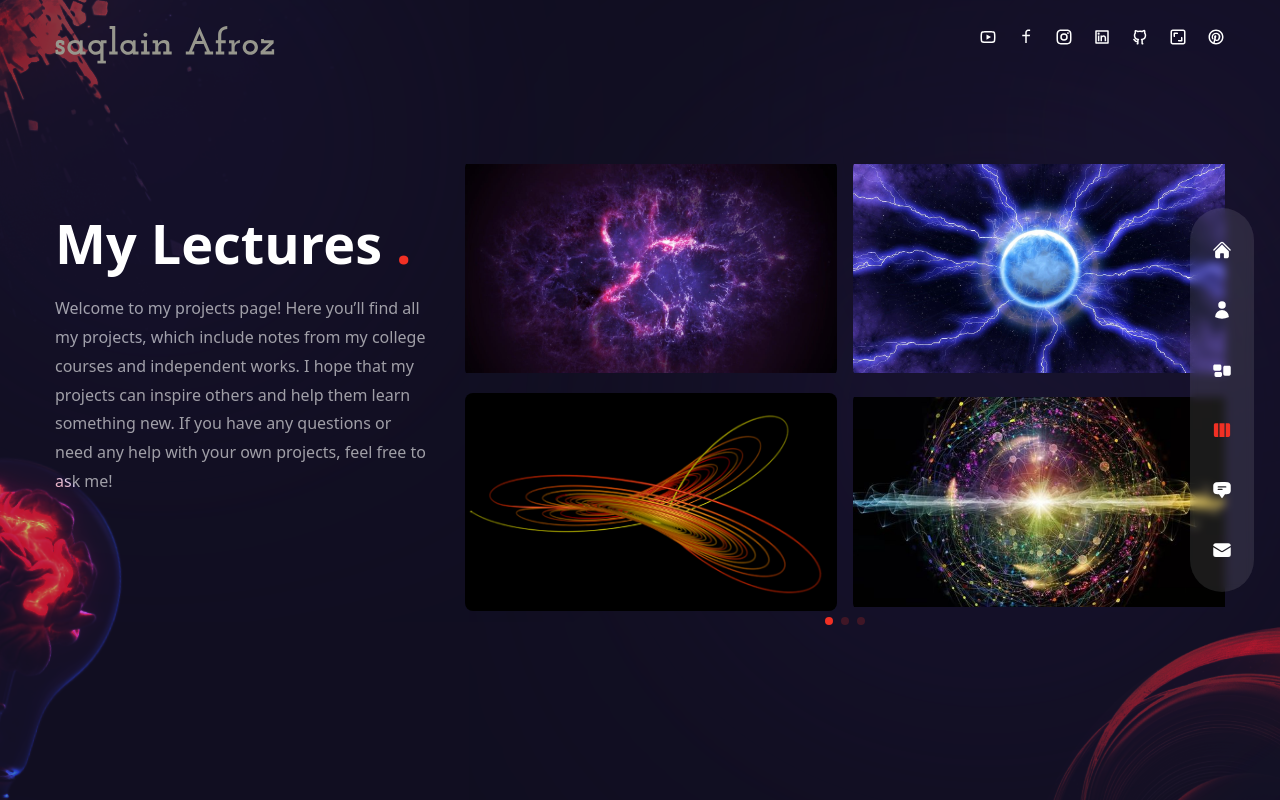
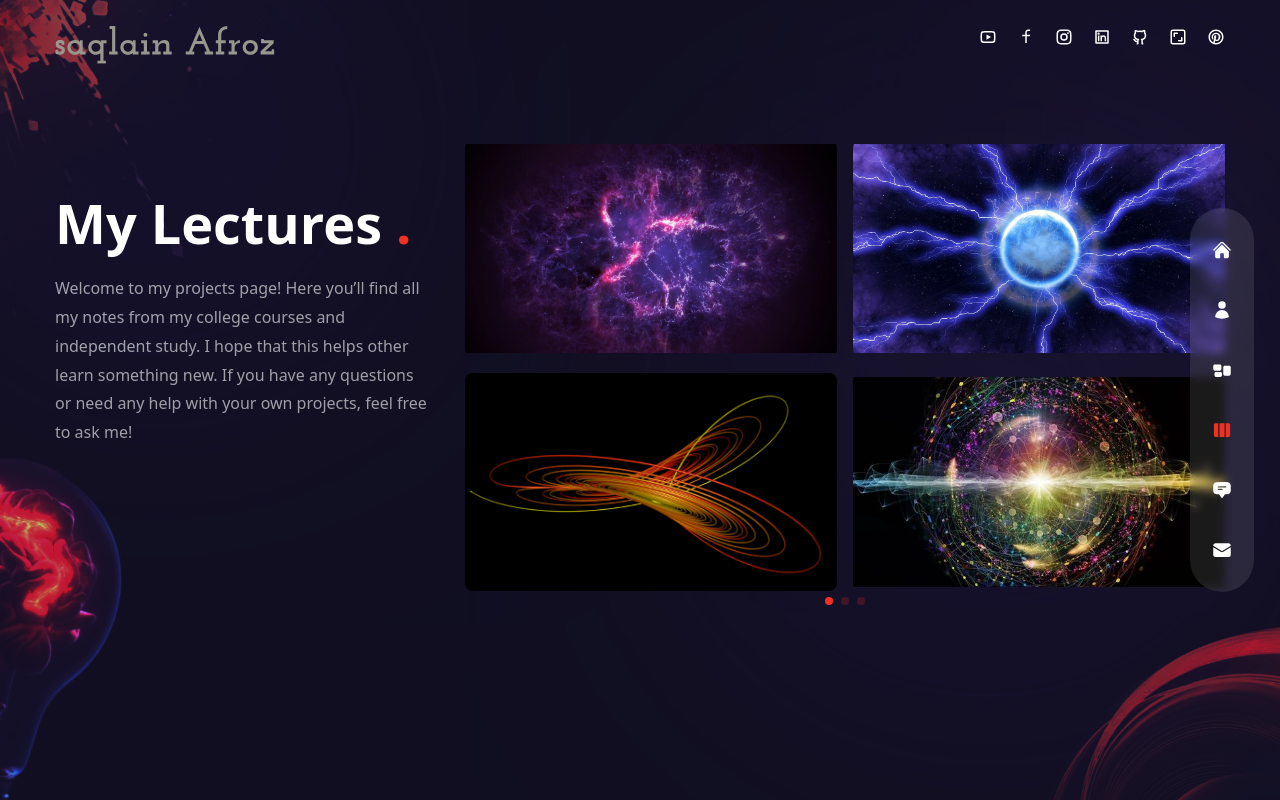
Before and after one commit to AfrozSaqlain/Sak-Portfolio, a Next.js app: page /academics in a window 1280 px wide. Built offline with nearby package versions, Linux system fonts and the light colour scheme.

Commit message:
Updated few things 2.0

```diff
--- a/pages/academics/index.js
+++ b/pages/academics/index.js
@@ -15,11 +15,11 @@ const Academics = () => {
     <div className='h-full bg-primary/30 py-36 flex items-center'>
       <Circles />
       <div className="container mx-auto">
-        <div className='flex flex-col xl:flex-row gap-x-8'>
+        <div className='flex flex-col xl:flex-row gap-x-8 -translate-y-5'>
           {/* text */}
           <div className='text-center flex xl:w-[30vw] flex-col lg:text-left mb-4 xl:mb-0'>
             <motion.h2 variants={fadeIn('up', 0.3)} initial='hidden' animate='show' exit='hidden' className='h2 xl:mt-12'>My Lectures <span className='text-accent'>.</span></motion.h2>
-            <motion.p variants={fadeIn('up', 0.4)} initial='hidden' animate='show' exit='hidden' className='mb-4 max-w-[400px] mx-auto lg:mx-0'>Welcome to my projects page! Here you&rsquo;ll find all my projects, which include notes from my college courses and independent works. I hope that my projects can inspire others and help them learn something new. If you have any questions or need any help with your own projects, feel free to ask me! </motion.p>
+            <motion.p variants={fadeIn('up', 0.4)} initial='hidden' animate='show' exit='hidden' className='mb-4 max-w-[400px] mx-auto lg:mx-0'>Welcome to my projects page! Here you&rsquo;ll find all my notes from my college courses and independent study. I hope that this helps other learn something new. If you have any questions or need any help with your own projects, feel free to ask me! </motion.p>
           </div>
 
           {/* slider */}
```
